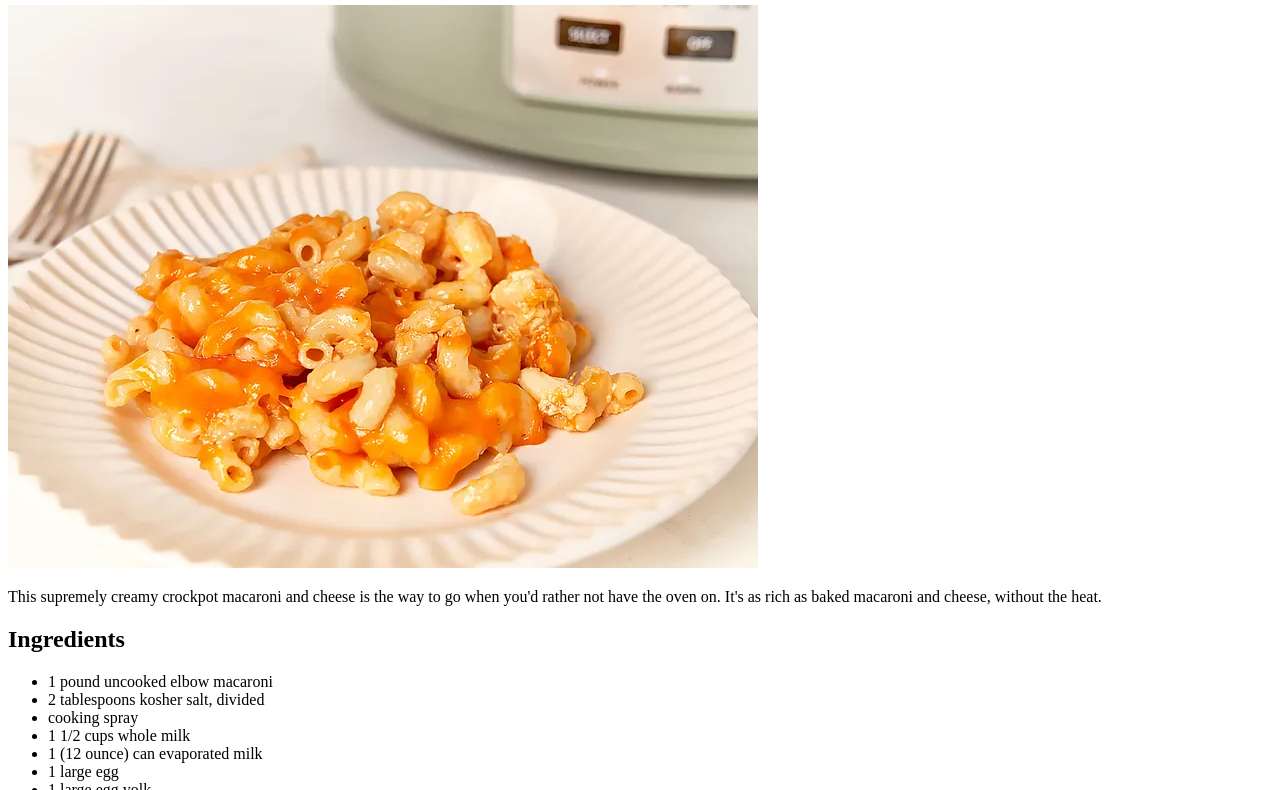
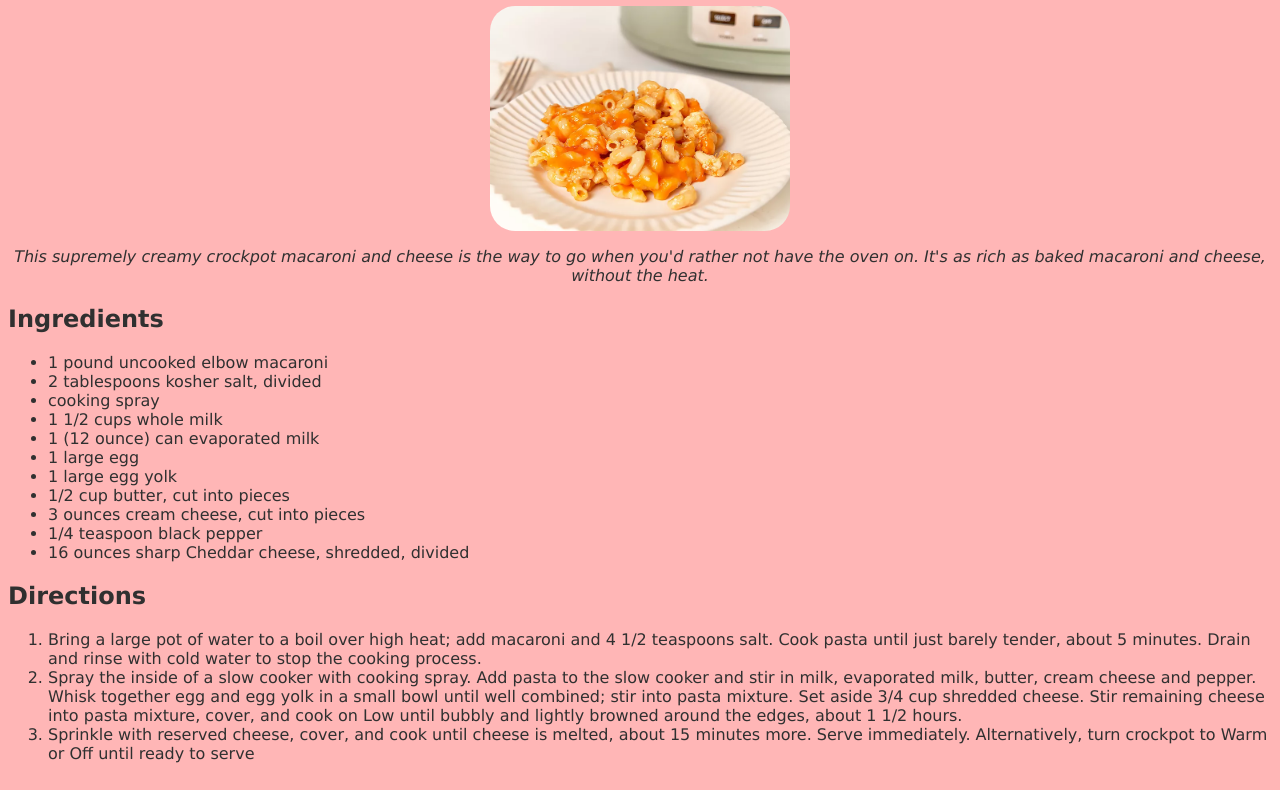
Before and after one commit to ProZBoy/odin-recipes, a plain HTML site: page recipes/macandcheese.html in a window 1280 px wide. Shown: the part 75-865 px from the top of the page. Drawn offline with Linux system fonts and the light colour scheme.

Commit message:
add basic css

```diff
--- a/recipes/macandcheese.html
+++ b/recipes/macandcheese.html
@@ -4,6 +4,8 @@
     <meta charset="UTF-8">
     <meta name="viewport" content="width=device-width, initial-scale=1.0">
     <title>Mac and Cheese</title>
+    <link rel="stylesheet" href ="../styles.css">
+
 </head>
 <body>
     <h1>Mac and Cheese</h1>
--- /dev/null
+++ b/styles.css
@@ -0,0 +1,20 @@
+* {
+    background: rgb(255, 182, 182);
+    font-family: Verdana, Geneva, Tahoma, sans-serif;
+    color: rgb(48, 48, 48);
+}
+h1, p {
+    text-align: center;
+}
+
+p {
+    font-style: italic;
+}
+
+img {
+    display: block;
+    margin: auto;
+    border-radius: 25px;
+    width: 300px;
+    height: auto;
+}
```
Also changed, not shown: index.html (+1 -0 lines), recipes/frenchdip.html (+1 -0 lines), recipes/pancakes.html (+1 -0 lines).
